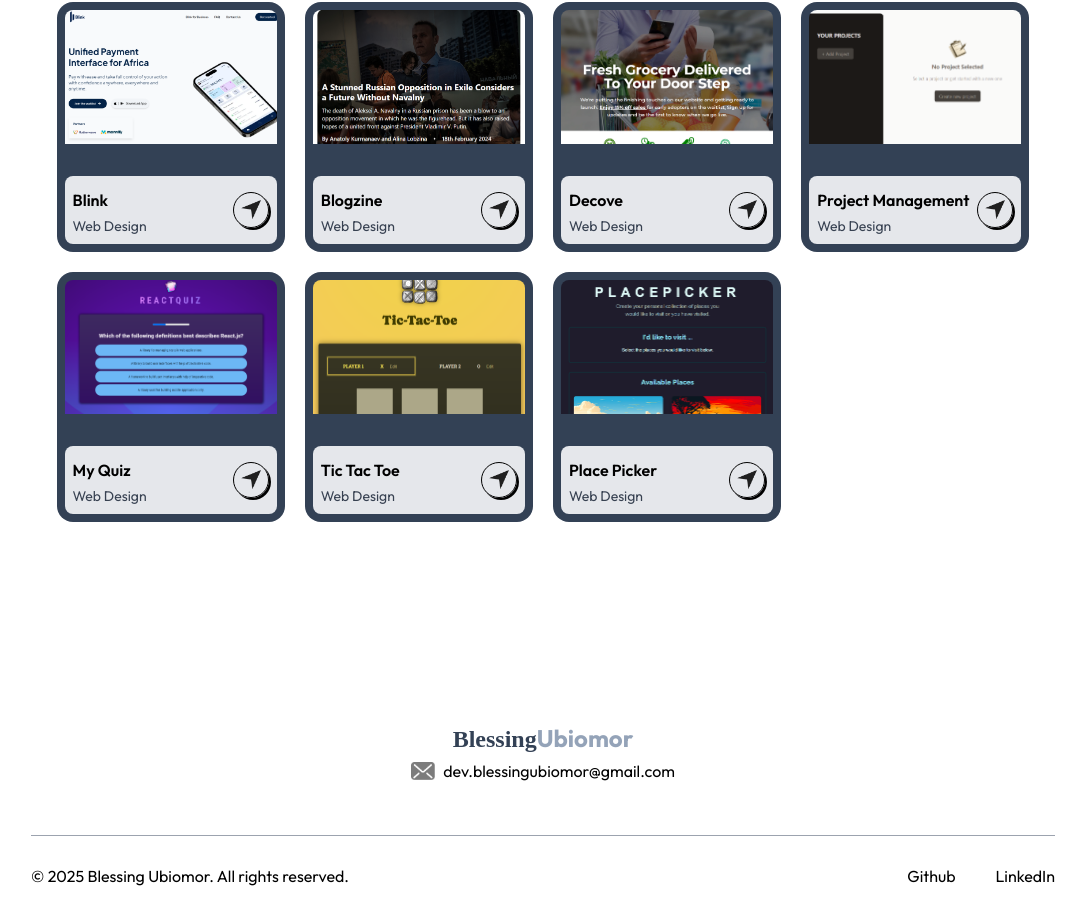
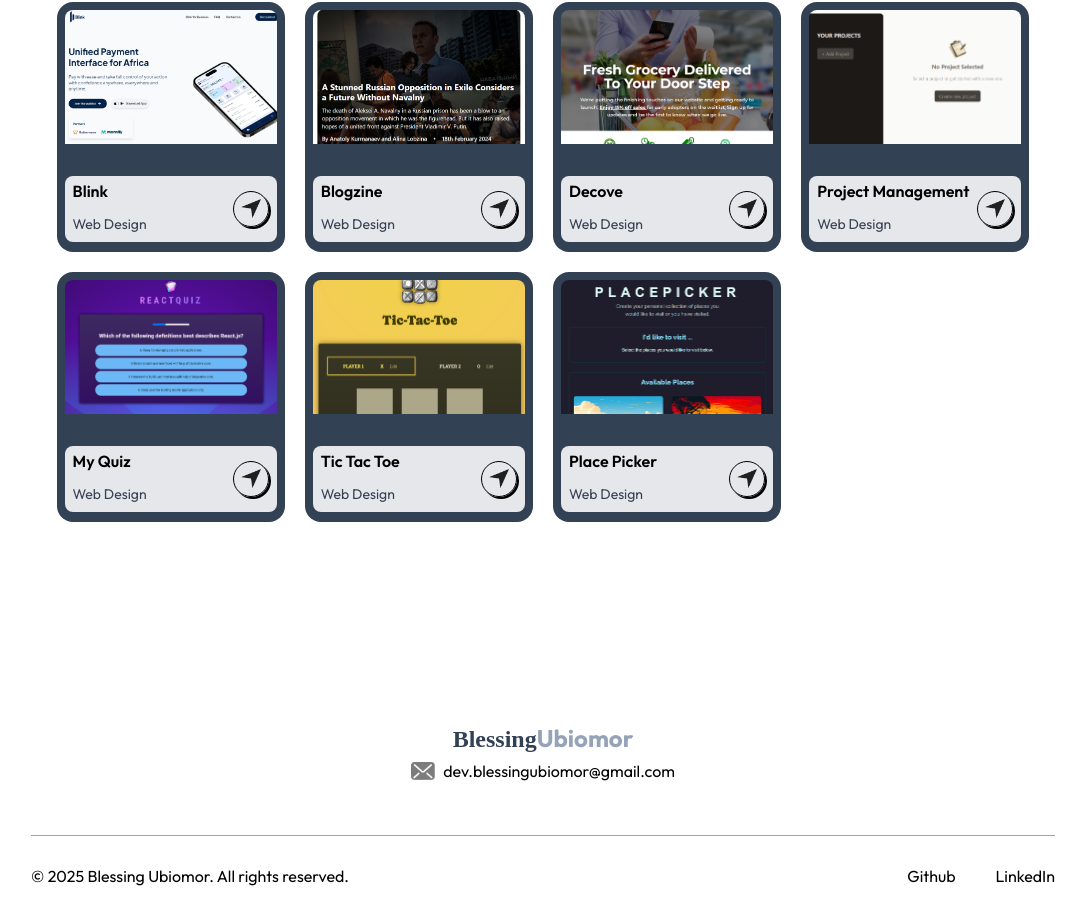
Before and after one commit to blessing986/portfolio-new, a Next.js app: page / in a window 1280 px wide. Shown: the part 1935-2851 px from the top of the page, without its empty margins (97-1183 px from the left). Built offline with nearby package versions, Linux system fonts and the light colour scheme; a web font is replaced by a local one.

Commit message:
chore: minor fix

```diff
--- a/src/components/Project.tsx
+++ b/src/components/Project.tsx
@@ -9,7 +9,7 @@ const Project = () => {
       title: "Blink",
       description: "Web Design",
       bgImage: "/blink.PNG",
-      url: "https://getblink.africa",
+      url: "https://useblink.co",
     },
     {
       title: "Blogzine",
@@ -83,9 +83,9 @@ const Project = () => {
         </motion.p>
 
         <motion.div
-           initial={{ opacity: 0 }}
-           whileInView={{ opacity: 1 }}
-           transition={{ delay: 0.9, duration: 0.6 }}
+          initial={{ opacity: 0 }}
+          whileInView={{ opacity: 1 }}
+          transition={{ delay: 0.9, duration: 0.6 }}
           className="my-10 grid w-full grid-cols-auto gap-5 py-10 dark:text-black">
           {projecctData.map((project, index) => (
             <Link
@@ -94,9 +94,9 @@ const Project = () => {
               rel="noopener noreferrer"
               key={index}>
               <motion.div
-              whileHover={{scale:1.05}}
-              transition={{duration:0.3}}
-              className="group h-[250px] cursor-pointer rounded-2xl bg-slate-700">
+                whileHover={{ scale: 1.05 }}
+                transition={{ duration: 0.3 }}
+                className="group h-[250px] cursor-pointer rounded-2xl bg-slate-700">
                 <Image
                   src={project.bgImage}
                   alt={project.title}
@@ -107,7 +107,9 @@ const Project = () => {
 
                 <div className="mx-2 mt-6 flex items-center justify-between rounded-lg bg-gray-200 p-2 duration-500 group-hover:-translate-y-1">
                   <div>
-                    <h2 className="font-semibold">{project.title}</h2>
+                    <h2 className="h-[30px] font-semibold leading-[14px]">
+                      {project.title}
+                    </h2>
                     <p className="text-sm text-gray-700">
                       {project.description}
                     </p>
```
